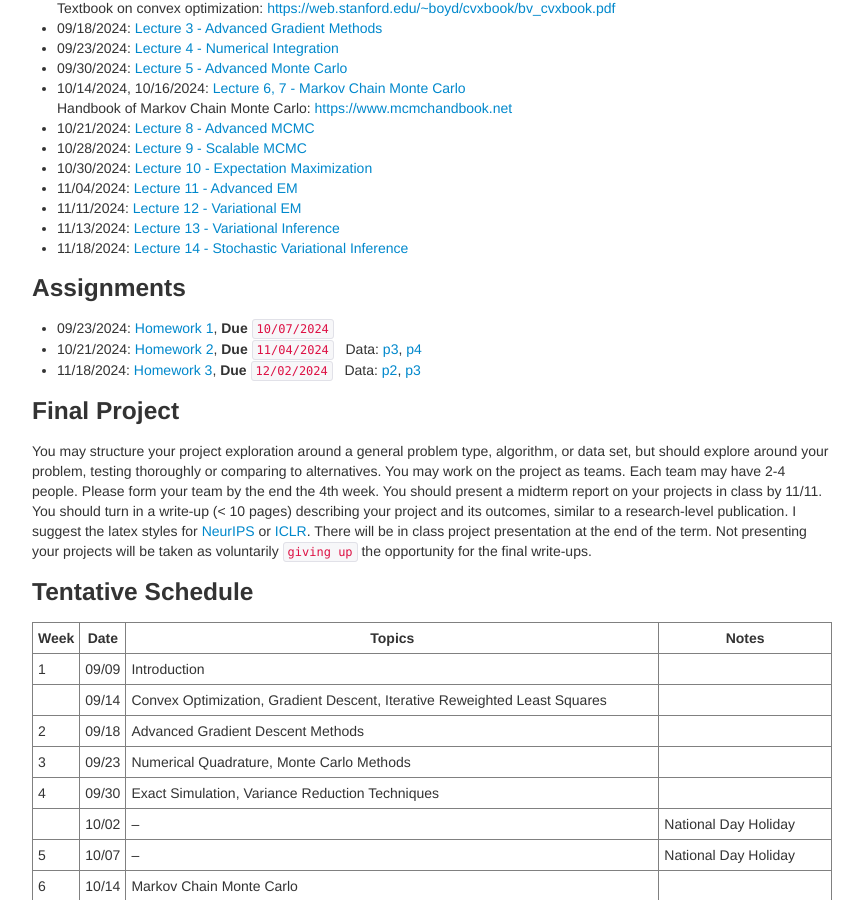
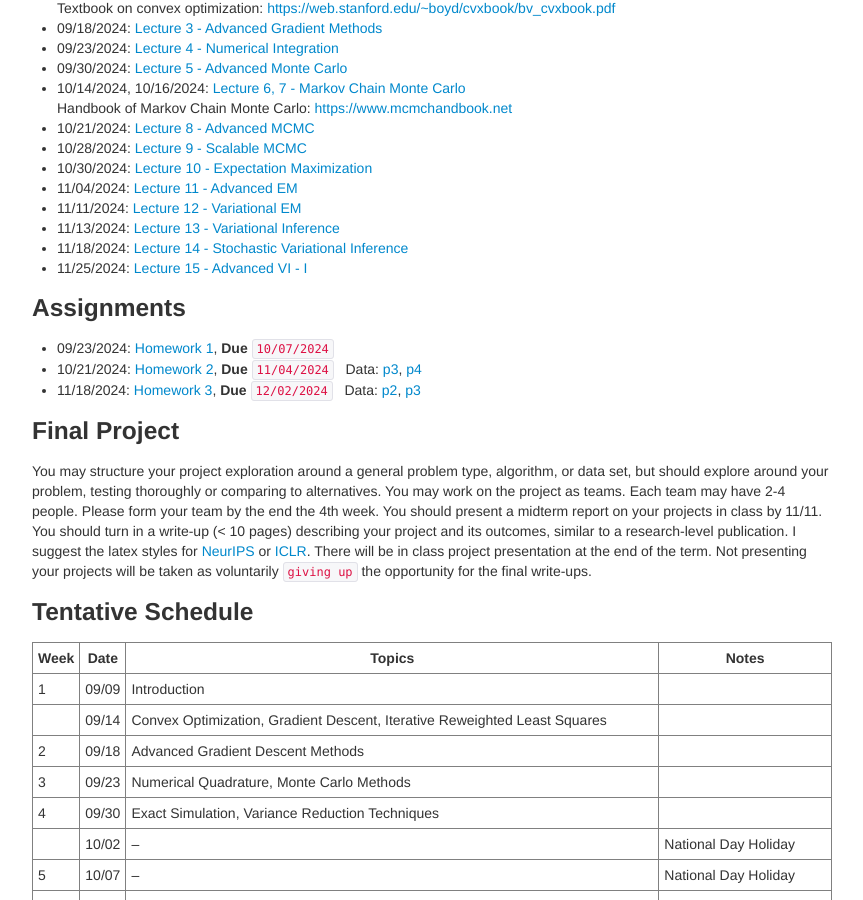
Before and after one commit to zcrabbit/zcrabbit.github.io, a Jekyll site: the page built from courses/smcm-f24.md, in a window 1280 px wide and 900 px high, scrolled down 1185 px. Shown: the whole window, without its empty margins (208-1071 px from the left). Built offline with Jekyll 4.4.1, drawn with Linux system fonts in a browser that asks for light colours.

Commit message:
lecture 15 out

```diff
--- a/courses/smcm-f24.md
+++ b/courses/smcm-f24.md
@@ -52,6 +52,7 @@
 - 11/11/2024: [Lecture 12 - Variational EM]({{sites.baseurl}}/static/slides/smcm_fall24/lec12.pdf)
 - 11/13/2024: [Lecture 13 - Variational Inference]({{sites.baseurl}}/static/slides/smcm_fall24/lec13.pdf)
 - 11/18/2024: [Lecture 14 - Stochastic Variational Inference]({{sites.baseurl}}/static/slides/smcm_fall24/lec14.pdf)
+- 11/25/2024: [Lecture 15 - Advanced VI - I]({{sites.baseurl}}/static/slides/smcm_fall24/lec15.pdf)
 
 ### Assignments
 - 09/23/2024: [Homework 1]({{sites.baseurl}}/static/slides/smcm_fall24/hw01.pdf), **Due** `10/07/2024`
```
Also changed, not shown: 1 other file.
